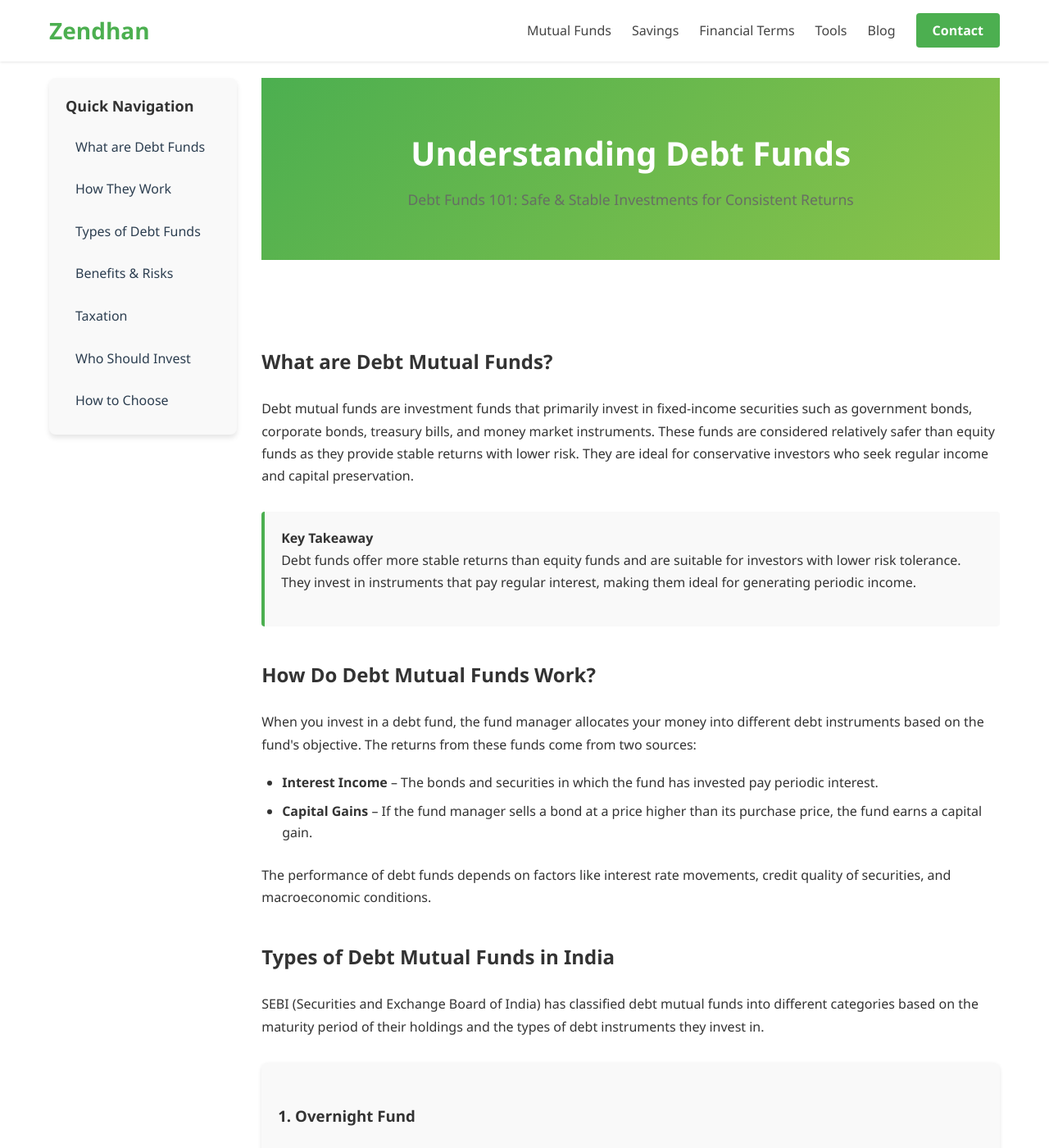
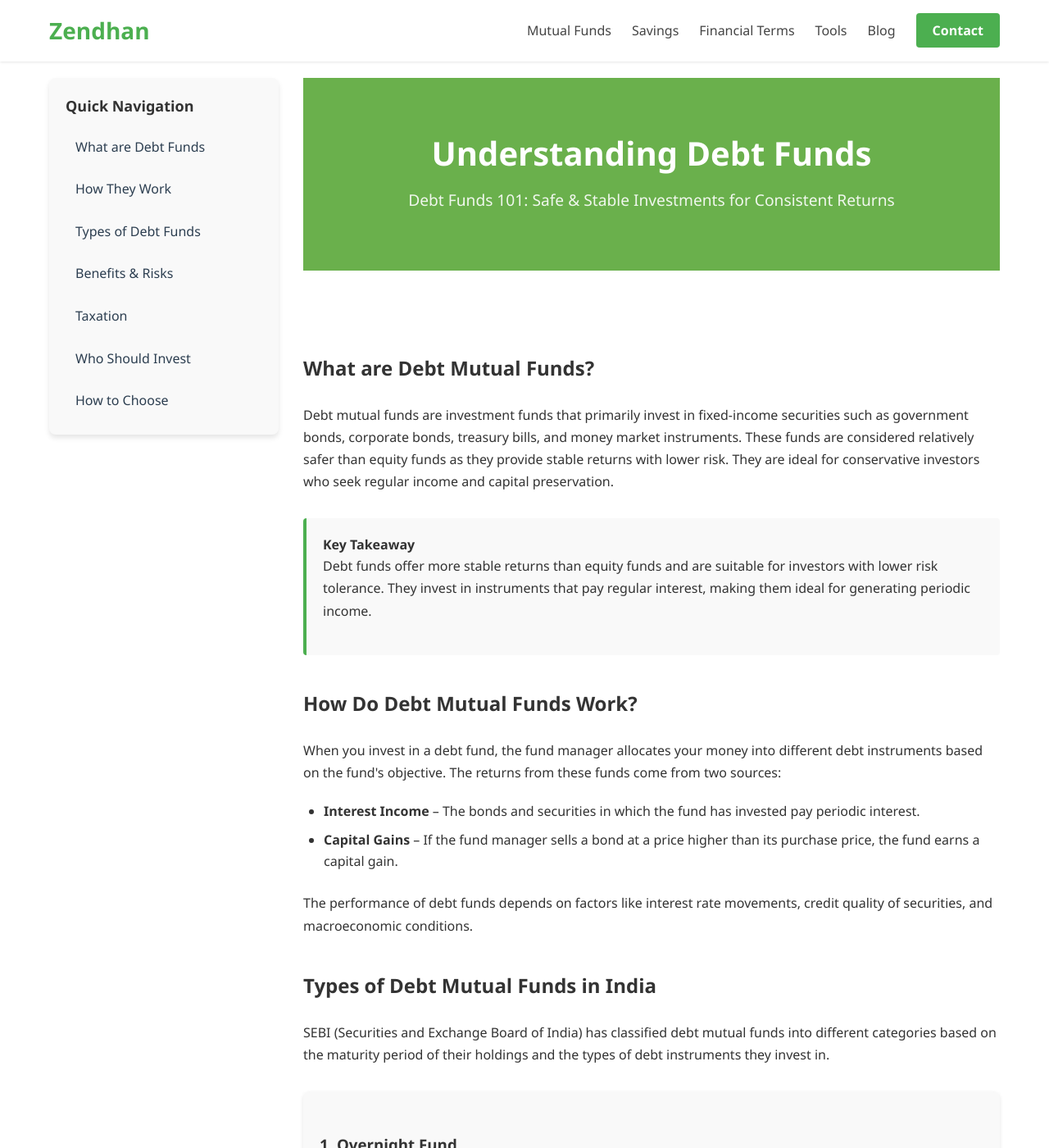
Before and after one commit to nandan11/zendhan, a Jekyll site: the page built from debt-funds.html, in a window 1280 px wide and 1400 px high. Shown: the whole window at 82% size. Built offline with Jekyll 4.4.1, drawn with Linux system fonts in a browser that asks for light colours.

Commit message:
Update debt-funds.css

```diff
--- a/assets/css/debt-funds.css
+++ b/assets/css/debt-funds.css
@@ -82,7 +82,9 @@ html {
   position: sticky;
   top: 20px;
   align-self: flex-start;
-  width: 250px;
+  width: 280px;
+  max-width: 280px;
+  min-width: 280px;
   max-height: 90vh;
   overflow-y: auto;
   padding: 20px;
@@ -90,6 +92,8 @@ html {
   border-radius: 8px;
   box-shadow: 0 4px 6px rgba(0, 0, 0, 0.1);
   margin-right: 30px;
+  flex-basis: 280px;
+  flex-shrink: 0;
 }
 
 .quick-navigation h3 {
@@ -162,17 +166,32 @@ html {
 
 /* Page title styling */
 .page-title {
-  margin-bottom: 15px; /* Reduced from 30px to bring content closer to title */
+  background: #6ab04c; /* Solid green color */
+  padding: 40px 0;
+  text-align: center;
+  margin-bottom: 10px;
+  width: 100%;
 }
 
-.page-title-container h1 {
-  font-size: 2.5rem;
+.page-title-container {
+  max-width: 800px;
+  margin: 0 auto;
+  padding: 20px;
   margin-bottom: 10px;
 }
 
-.page-title-container p {
-  font-size: 1.1rem;
-  color: #666;
+.page-title h1 {
+  font-size: 2.5rem;
+  margin-bottom: 10px;
+  color: white;
+  font-weight: 600;
+}
+
+.page-title p {
+  font-size: 1.2rem;
+  color: white;
+  max-width: 800px;
+  margin: 0 auto;
 }
 
 /* Fix alignment issues */
```
